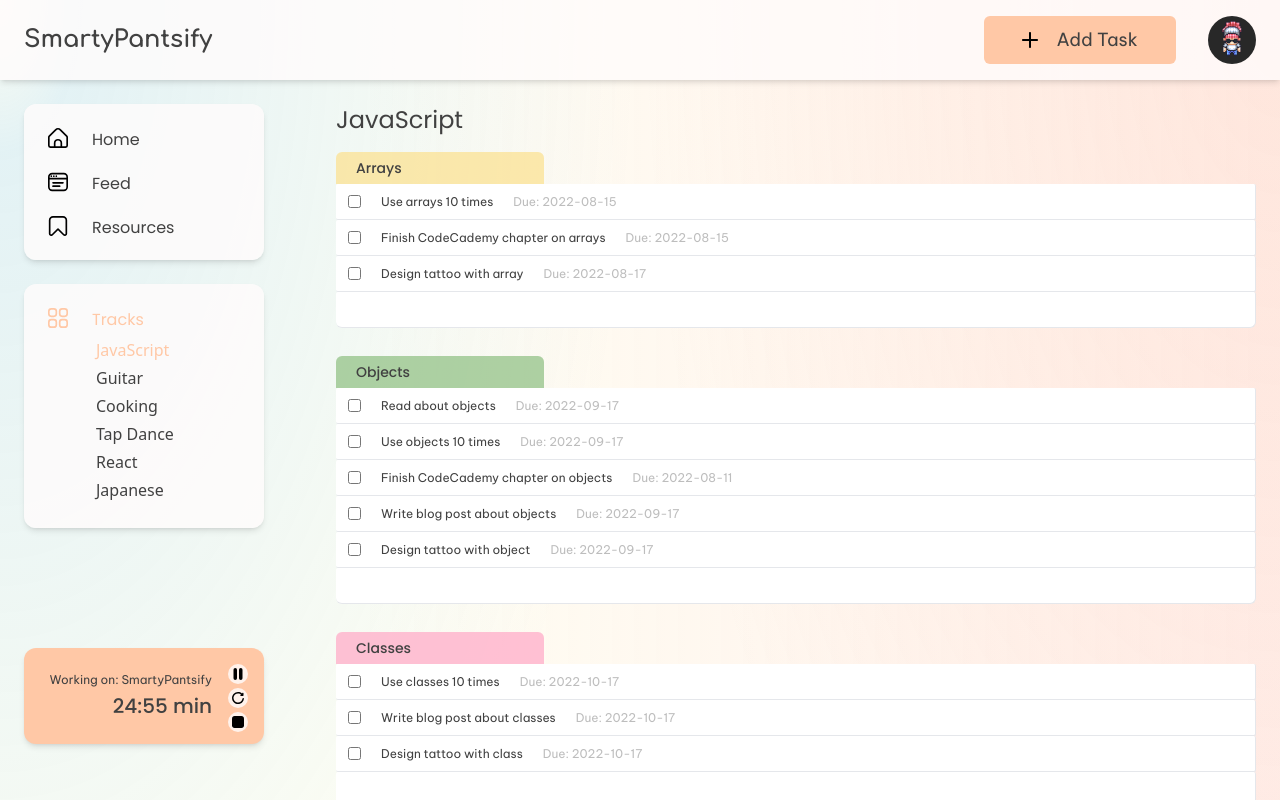
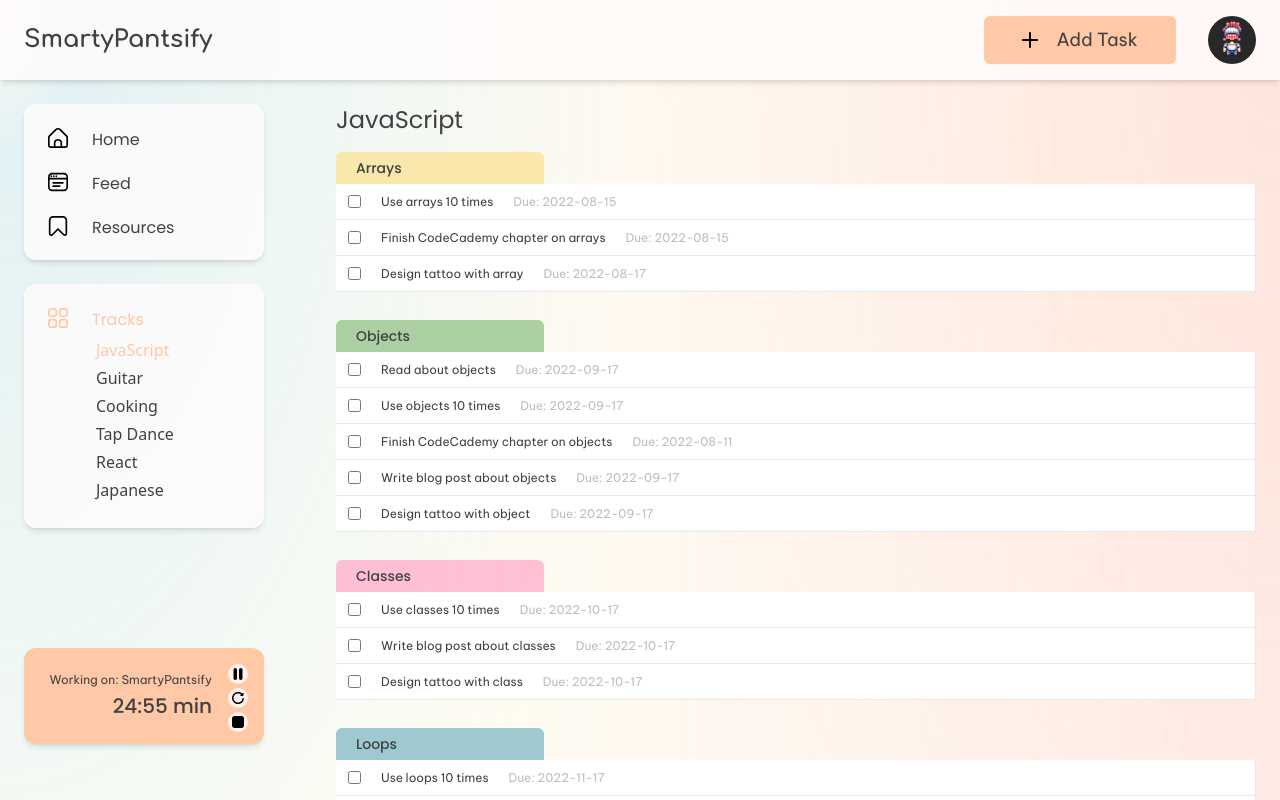
Before and after one commit to devhausleipzigacademy/camp6-frontend-project, a React (Vite) app: page /tracks/1 in a window 1280 px wide. Shown: the top 800 px of the page. Built offline with nearby package versions, Linux system fonts and the light colour scheme.

Commit message:
removed option to add tasks on topic card

```diff
--- a/src/components/TopicCard.tsx
+++ b/src/components/TopicCard.tsx
@@ -36,12 +36,13 @@ export function TopicCard({ topicId, trackId, colorId }: TopicListProps) {
               <TaskItem task={task} />
             </li>
           ))}
-        <li
+
+        {/* <li
           key={uuid()}
           className="flex p-3 border-r border-b rounded-b-md rounded-t-sm  justify-between items-center gap-2 h-9 bg-white max-w-5xl"
         >
-          {/* <AddTaskItem trackId={trackId} topicId={topicId} /> */}
-        </li>
+          <AddTaskItem trackId={trackId} topicId={topicId} />
+        </li> */}
       </ul>
     </div>
   );
```
